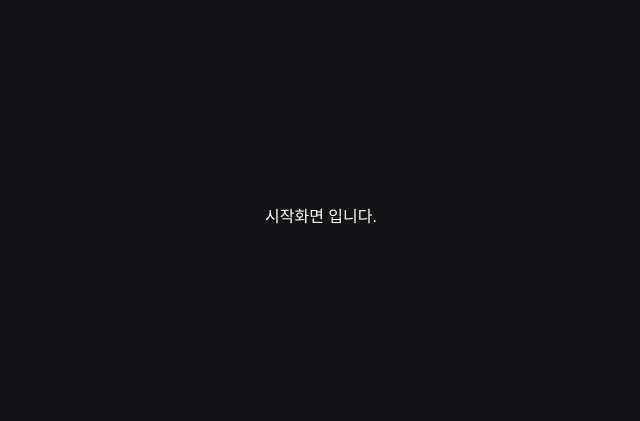
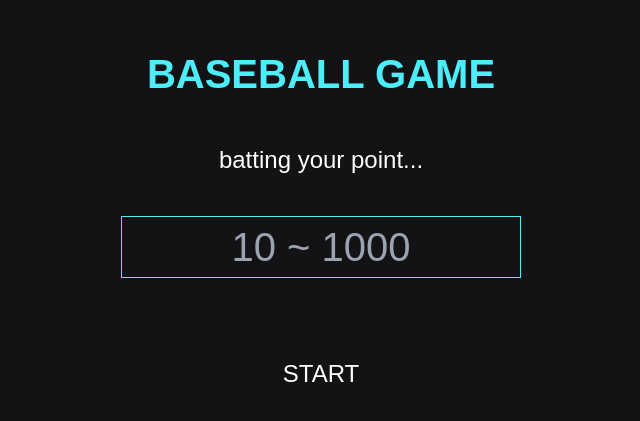
Before and after one commit to KEEPER31337/Game-Baseball, a React (Create React App) app: page / in a window 1280 px wide. Shown: the part 183-604 px from the top of the page, without its empty margins (319-959 px from the left). Built offline with nearby package versions, Linux system fonts and the light colour scheme.

Commit message:
feat : 게임 시작 화면 구성
- 게임 시작 화면 구성입니다
- 포인트 입력 없거나 조건에 맞지 않으면 스타트 비활성화해두었습니다
- #1

```diff
--- a/src/App.tsx
+++ b/src/App.tsx
@@ -1,14 +1,17 @@
-import React from 'react';
+import React, { useState } from 'react';
 import GameStart from './screens/GameStart';
 import GamePlay from './screens/GamePlay';
 
 const App = () => {
-  const playMode = false;
-  // TODO const [playMode, setPlayMode] = useState(false);
+  const [playMode, setPlayMode] = useState(false);
+
+  const onStart = () => {
+    setPlayMode(true);
+  };
 
   return (
     <div className="grid h-screen w-screen place-items-center bg-mainBlack">
-      {playMode ? <GamePlay /> : <GameStart />}
+      {playMode ? <GamePlay /> : <GameStart onStart={onStart} />}
     </div>
   );
 };
--- a/src/screens/GameStart.tsx
+++ b/src/screens/GameStart.tsx
@@ -1,7 +1,31 @@
-import React from 'react';
+import React, { useState } from 'react';
 
-const GameStart = () => {
-  return <div>시작화면 입니다.</div>;
+const GameStart = ({ onStart }: { onStart: any }) => {
+  const [point, setPoint] = useState<string>('');
+
+  return (
+    <div className="flex h-full w-full flex-col place-content-center place-items-center">
+      <div className="mb-10 text-[40px] font-bold text-pointBlue">BASEBALL GAME</div>
+      <div className="mb-10 text-2xl">batting your point...</div>
+      <input
+        value={point}
+        onChange={(e) => {
+          setPoint(e.target.value.replace(/[^0-9]/g, ''));
+        }}
+        className="mb-20 w-[400px] border-[1px] border-pointBlue bg-transparent text-center text-[40px] focus:outline-none"
+        type="text"
+        placeholder="10 ~ 1000"
+      />
+      <button
+        disabled={parseInt(point, 10) > 1000 || parseInt(point, 10) < 10 || point === ''}
+        className="text-2xl enabled:hover:text-pointBlue"
+        onClick={onStart}
+        type="button"
+      >
+        START
+      </button>
+    </div>
+  );
 };
 
 export default GameStart;
```
